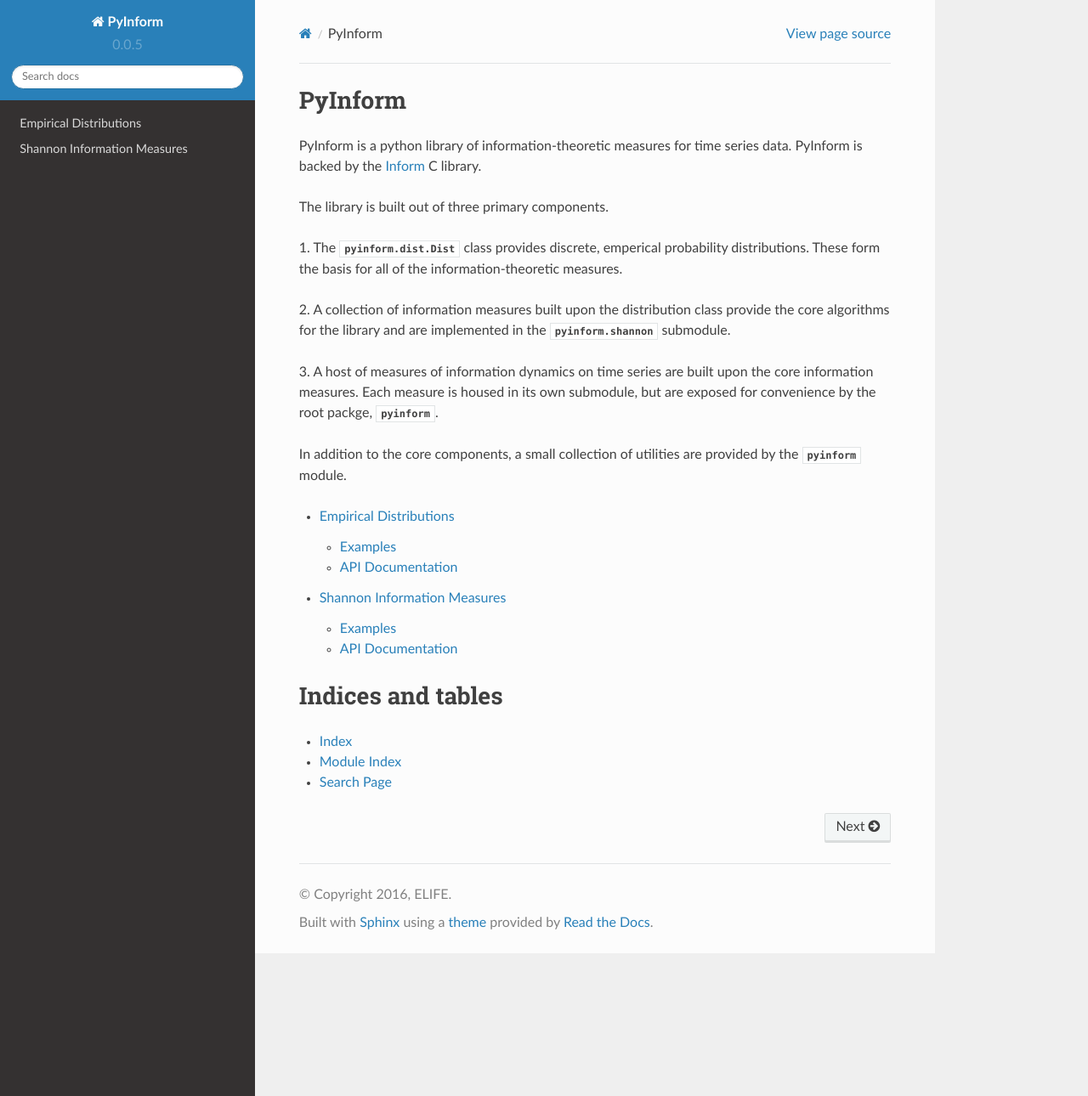
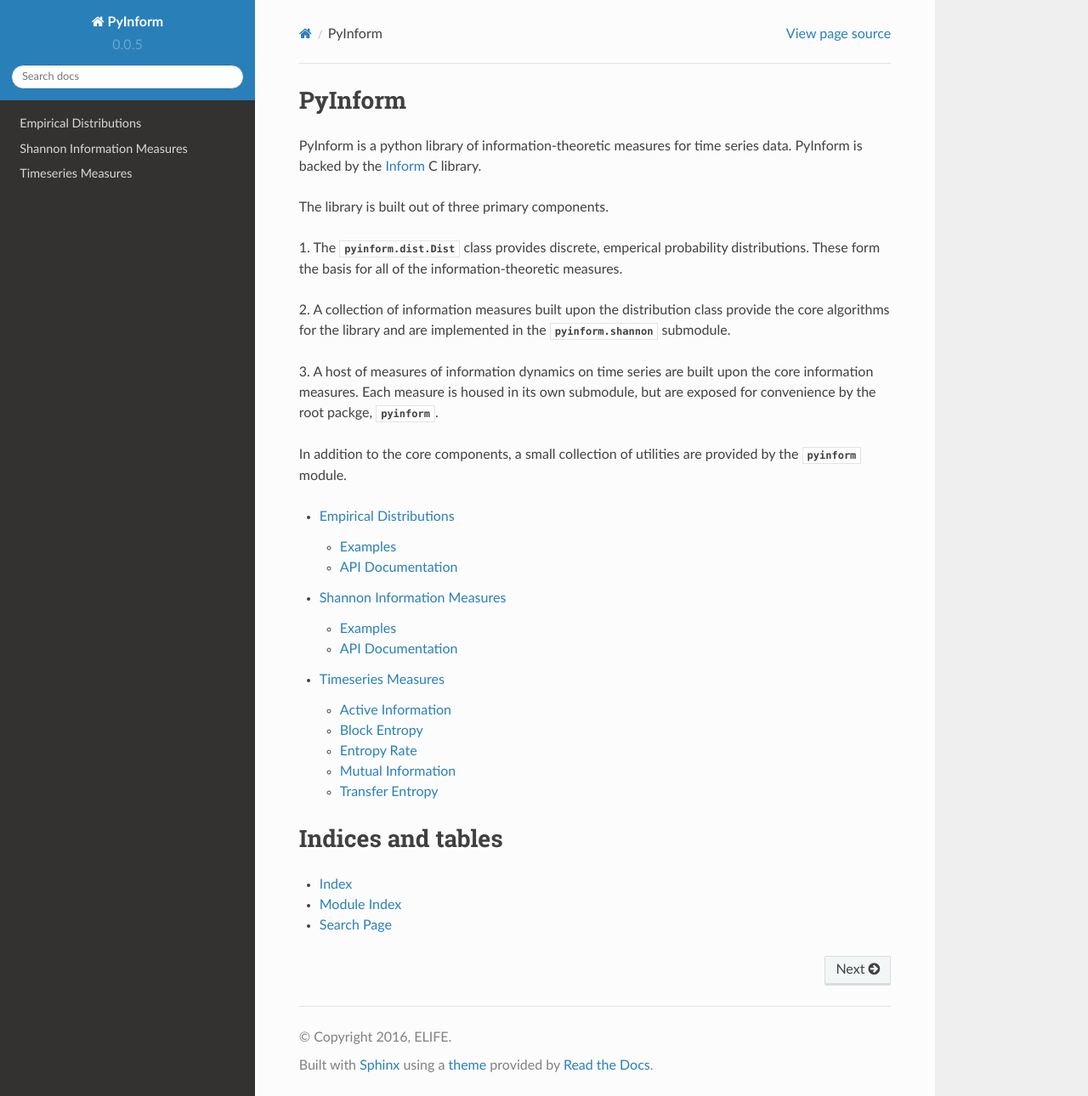
Before and after one commit to ELIFE-ASU/PyInform, a Sphinx documentation site: the page built from docs/source/index.rst, in a window 1280 px wide and 1290 px high. Shown: the whole window at 85% size. Built offline with Sphinx 7.4.7 and the Read the Docs theme 2.0.0, drawn with Linux system fonts in a browser that asks for light colours; formulas are drawn with MathJax 3.

Commit message:
Stub out the documentation for timeseries measures

```diff
--- a/docs/source/index.rst
+++ b/docs/source/index.rst
@@ -27,6 +27,7 @@
 
    dist
    shannon
+   timeseries
 
 Indices and tables
 ==================
--- /dev/null
+++ b/docs/source/timeseries.rst
@@ -0,0 +1,37 @@
+Timeseries Measures
+===================
+
+Active Information
+------------------
+
+.. automodule:: pyinform.activeinfo
+
+    .. autofunction:: pyinform.activeinfo.active_info
+
+Block Entropy
+-------------
+
+.. automodule:: pyinform.blockentropy
+
+    .. autofunction:: pyinform.blockentropy.block_entropy
+
+Entropy Rate
+------------
+
+.. automodule:: pyinform.entropyrate
+
+    .. autofunction:: pyinform.entropyrate.entropy_rate
+
+Mutual Information
+------------------
+
+.. automodule:: pyinform.mutualinfo
+
+    .. autofunction:: pyinform.mutualinfo.mutual_info
+
+Transfer Entropy
+----------------
+
+.. automodule:: pyinform.transferentropy
+
+    .. autofunction:: pyinform.transferentropy.transfer_entropy
```
